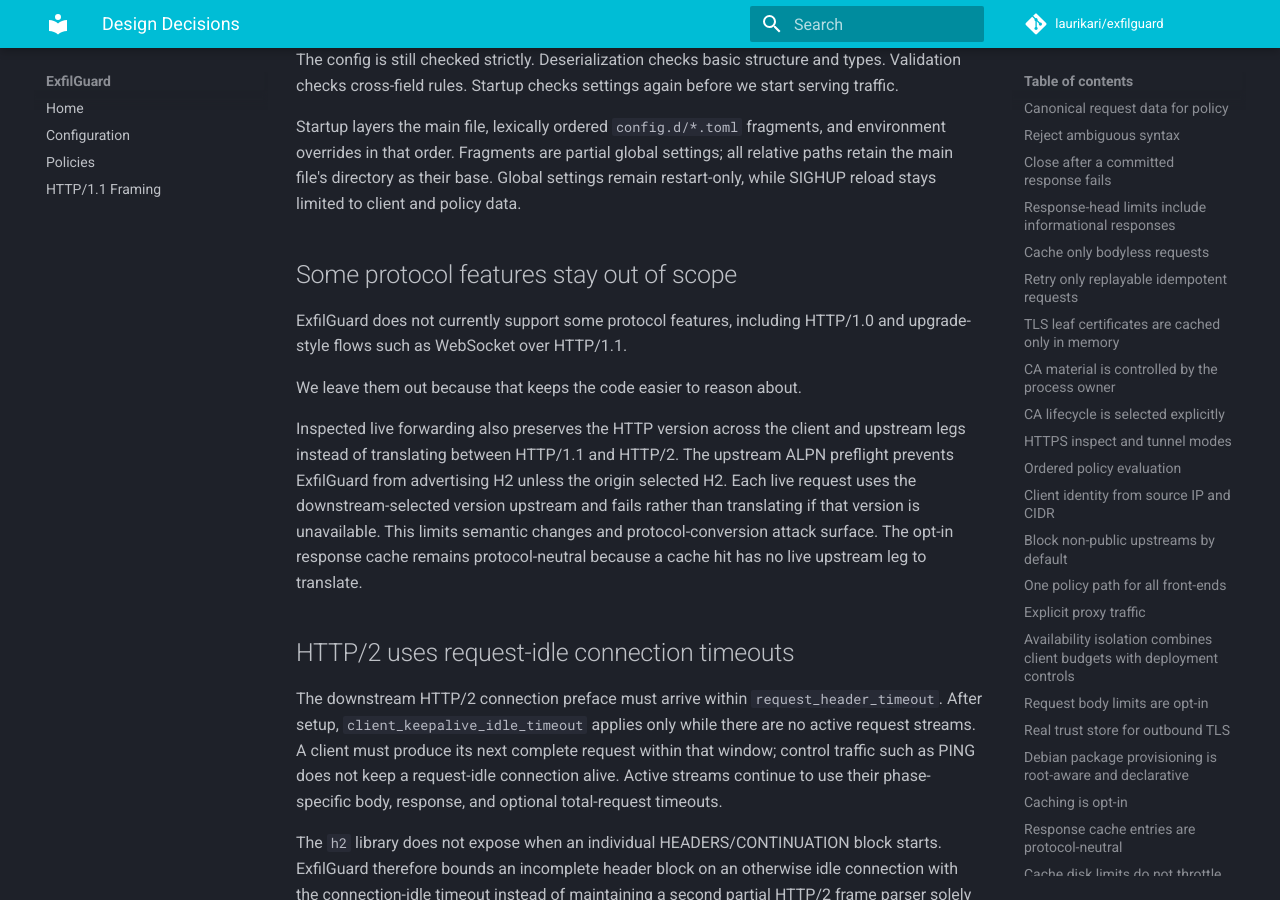
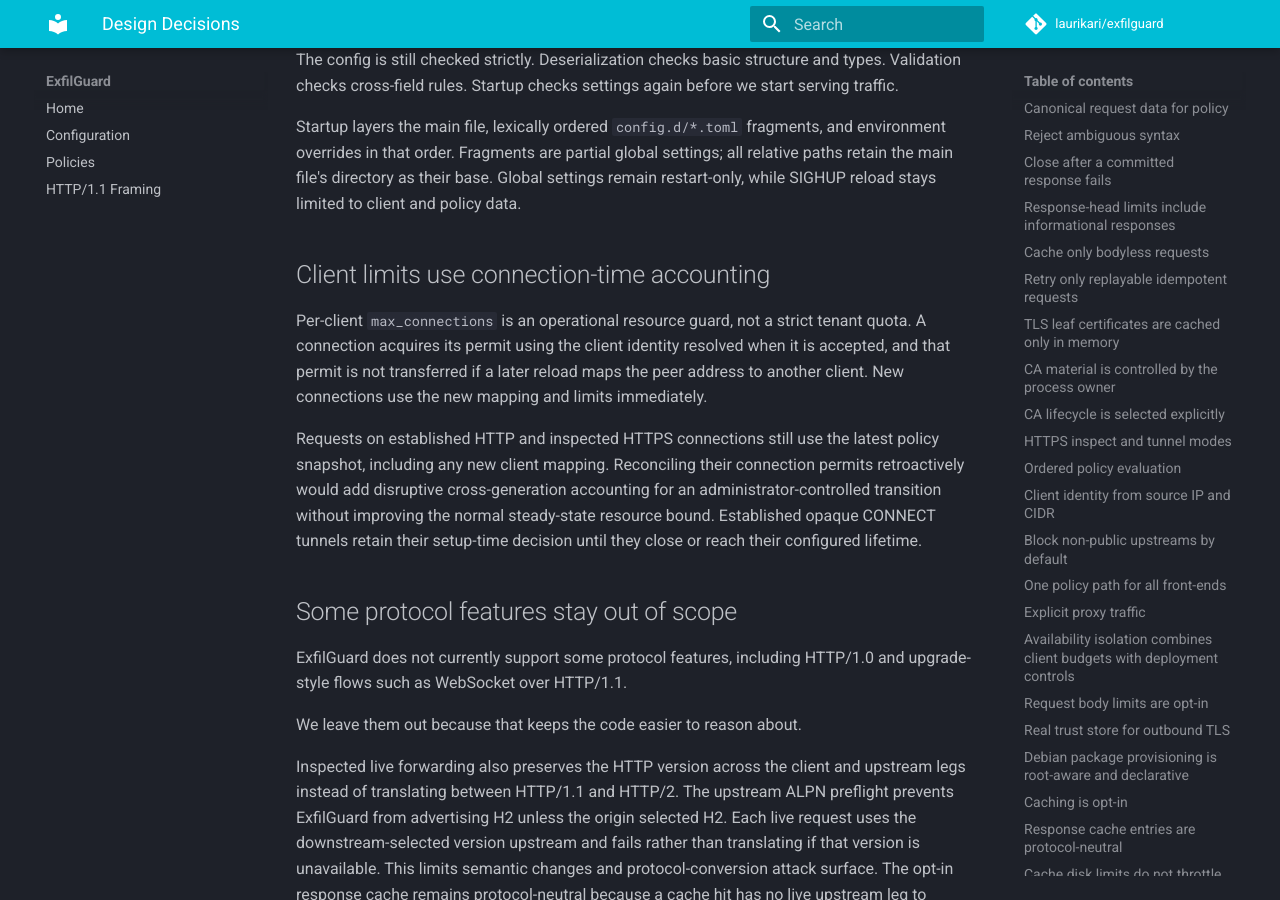
Before and after one commit to laurikari/exfilguard, an MkDocs documentation site: the page built from docs/design-decisions.md, in a window 1280 px wide and 900 px high, scrolled down 8131 px. Built offline with MkDocs 1.6.1 and Material for MkDocs 9.7.7, drawn with Linux system fonts in a browser that asks for light colours; comment, search, counter and statistics services are not loaded.

Commit message:
Document connection-time admission accounting

```diff
--- a/docs/design-decisions.md
+++ b/docs/design-decisions.md
@@ -351,6 +351,21 @@
 settings remain restart-only, while SIGHUP reload stays limited to client and
 policy data.
 
+## Client limits use connection-time accounting
+
+Per-client `max_connections` is an operational resource guard, not a strict
+tenant quota. A connection acquires its permit using the client identity
+resolved when it is accepted, and that permit is not transferred if a later
+reload maps the peer address to another client. New connections use the new
+mapping and limits immediately.
+
+Requests on established HTTP and inspected HTTPS connections still use the
+latest policy snapshot, including any new client mapping. Reconciling their
+connection permits retroactively would add disruptive cross-generation
+accounting for an administrator-controlled transition without improving the
+normal steady-state resource bound. Established opaque CONNECT tunnels retain
+their setup-time decision until they close or reach their configured lifetime.
+
 ## Some protocol features stay out of scope
 
 ExfilGuard does not currently support some protocol features, including
```
Also changed, not shown: README.md (+2 -0 lines), docs/configuration.md (+5 -2 lines).
